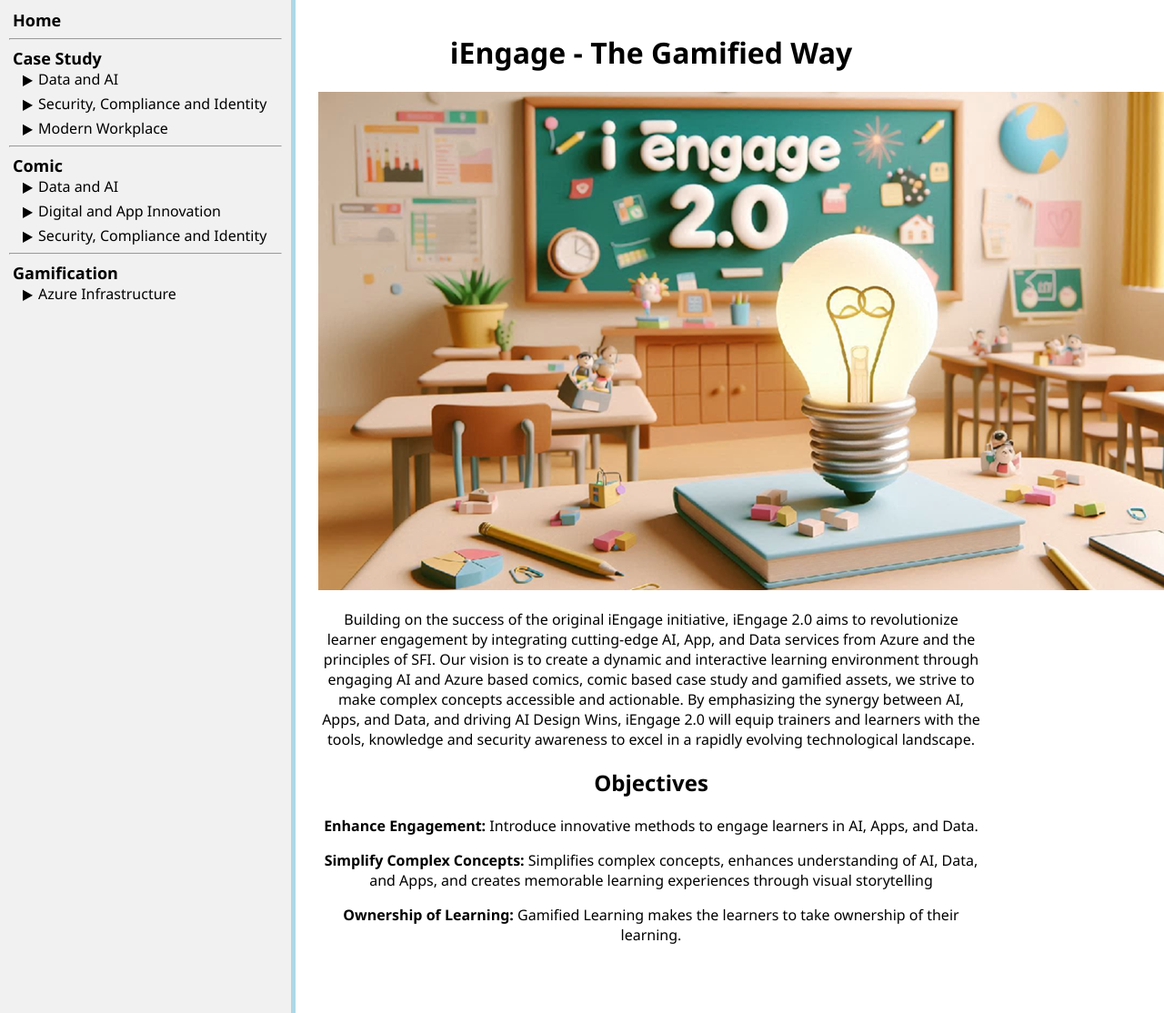
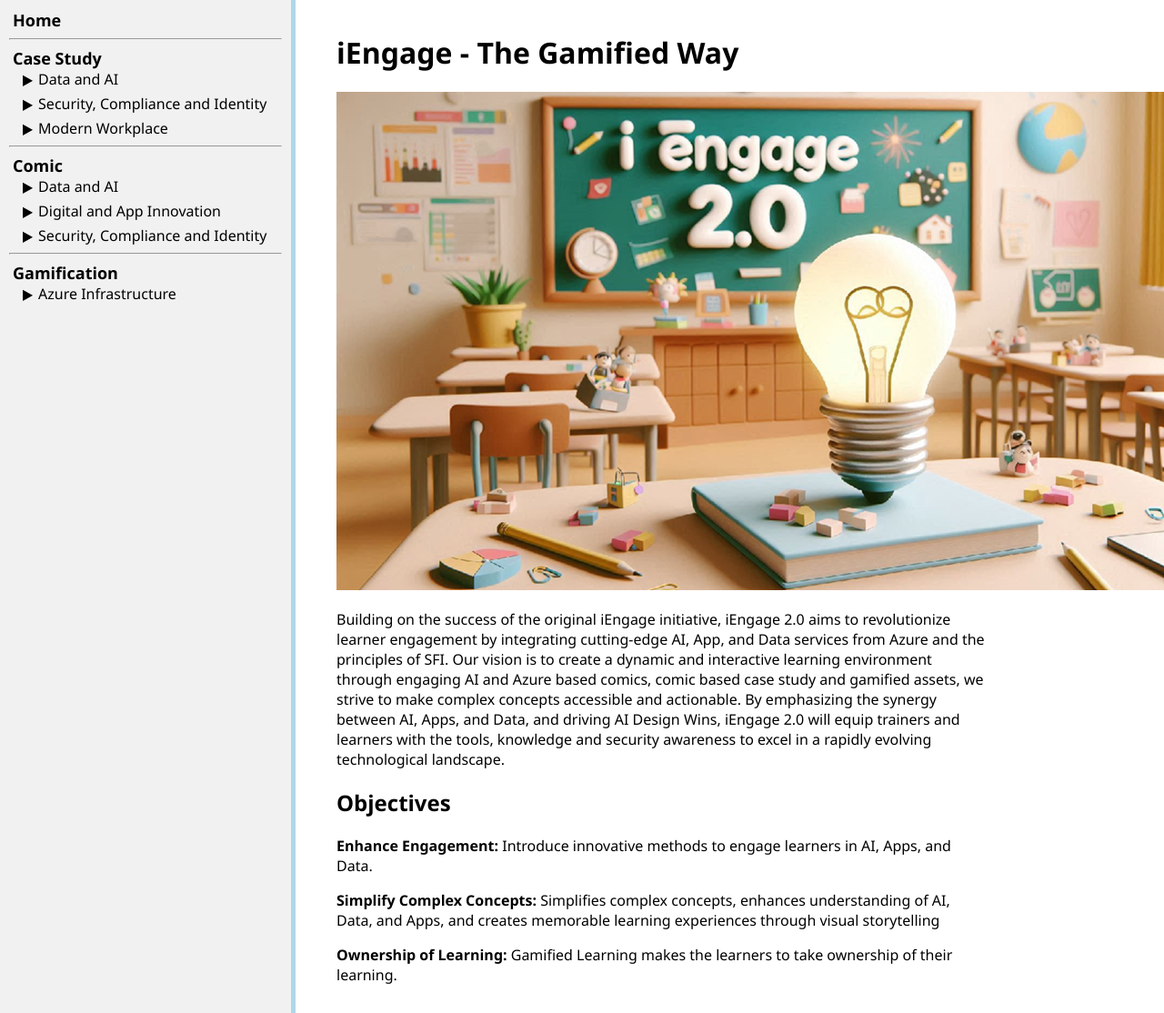
Before and after one commit to ningweinw/iengage, a Jekyll site: the page built from index.markdown, in a window 1280 px wide. Shown: the whole page at 91% size. Built offline with Jekyll 4.4.1, drawn with Linux system fonts in a browser that asks for light colours.

Commit message:
Update style.css

```diff
--- a/assets/css/style.css
+++ b/assets/css/style.css
@@ -19,16 +19,16 @@ body {
     flex-grow: 1;
     padding: 15px;
     overflow: auto; /* Ensure content is scrollable if it overflows */
-    margin-left: 10px;
+    margin-left: 30px;
 
-    justify-content: center; /* Center the content horizontally */
+    justify-content: left; /* Center the content horizontally */
     align-items: center; /* Center the content vertically */
 }
 
 .content-wrapper {
     width: 80%; /* Adjust the width as needed */
     max-width: 800px; /* Maximum width */
-    text-align: center; /* Center the text */
+    text-align: left; /* Center the text */
 }
 .divider {
     width: 5px;
```
